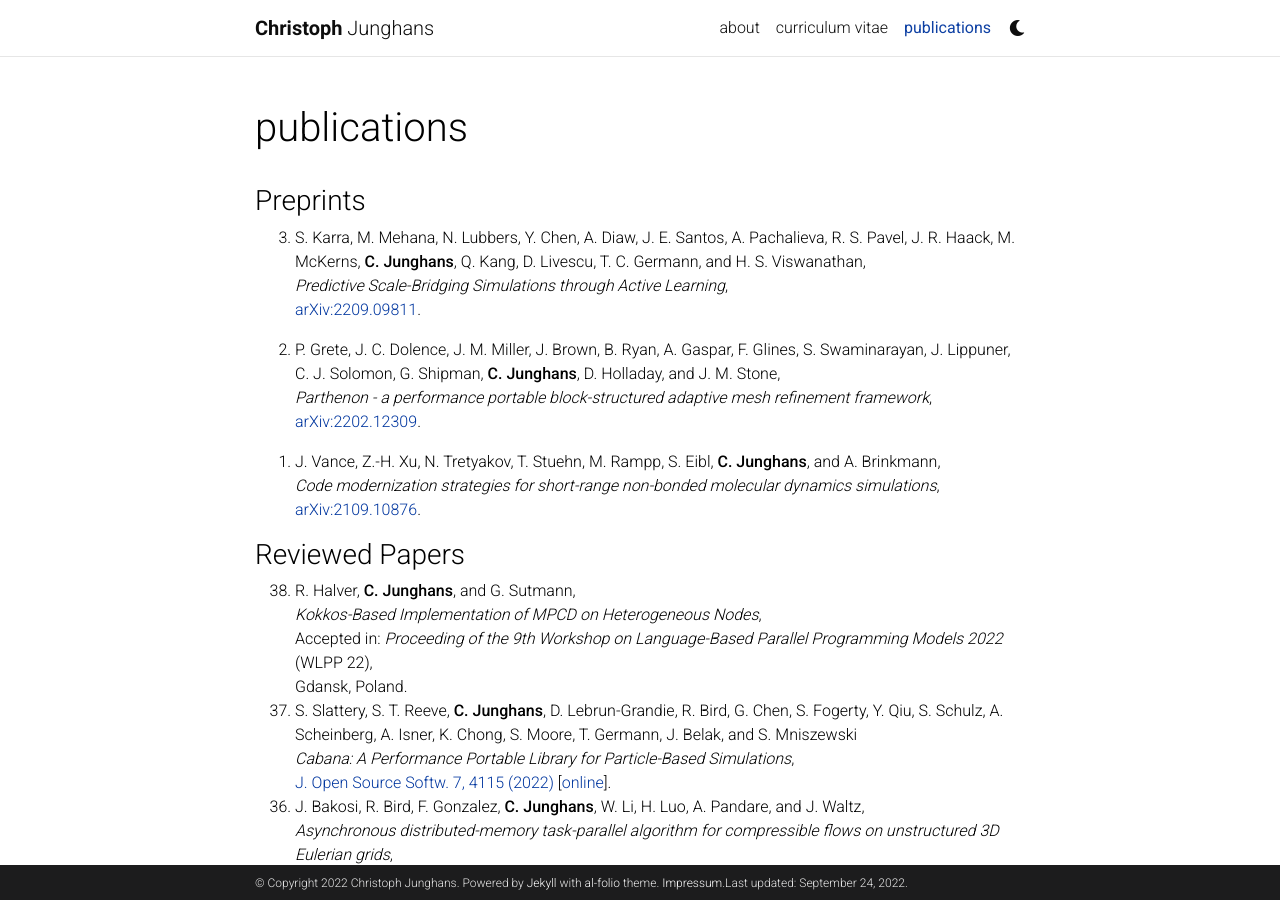
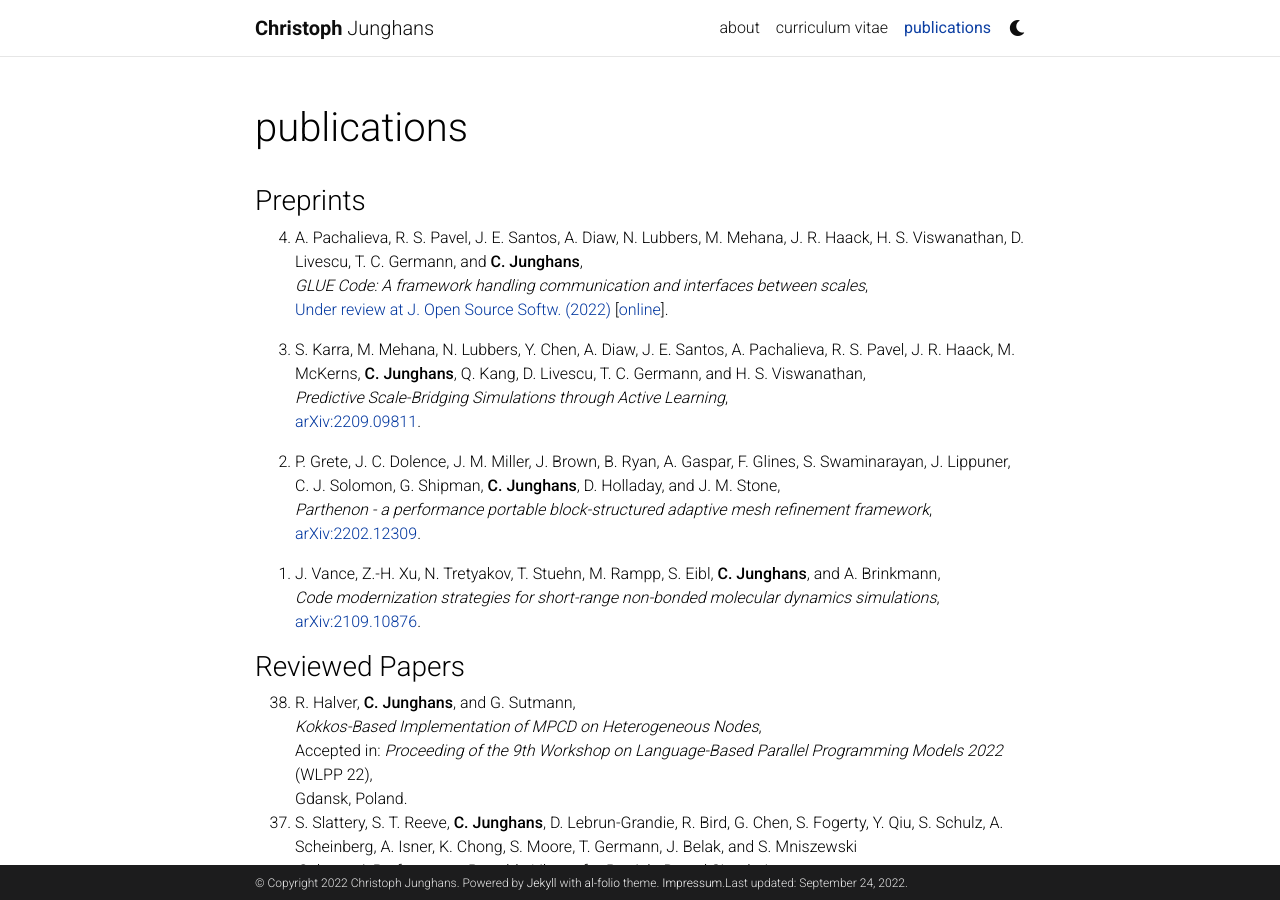
Before and after one commit to junghans/junghans.github.io, a Jekyll site: the page built from _pages/publications.md, in a window 1280 px wide and 900 px high. Built offline with Jekyll 4.4.1, drawn with Linux system fonts in a browser that asks for light colours; comment, search, counter and statistics services are not loaded; a style sheet for code colours, icons or effects is not loaded.

Commit message:
pubs: add glue pre-print

```diff
--- a/_pages/publications.md
+++ b/_pages/publications.md
@@ -9,6 +9,10 @@ nav: true
 ### Preprints ###
 
 {: reversed="reversed"}
+
+0. A. Pachalieva, R. S. Pavel, J. E. Santos, A. Diaw, N. Lubbers, M. Mehana, J. R. Haack, H. S. Viswanathan, D. Livescu, T. C. Germann, and **C. Junghans**,<br>
+   *GLUE Code: A framework handling communication and interfaces between scales*,<br>
+   [Under review at J. Open Source Softw. (2022)](https://github.com/openjournals/joss-reviews/issues) [[online](https://github.com/lanl/GLUE/blob/manuscript/paper.md)].
 
 0. S. Karra, M. Mehana, N. Lubbers, Y. Chen, A. Diaw, J. E. Santos, A. Pachalieva, R. S. Pavel, J. R. Haack, M. McKerns, **C. Junghans**, Q. Kang, D. Livescu, T. C. Germann, and H. S. Viswanathan,<br>
    *Predictive Scale-Bridging Simulations through Active Learning*,<br>
```
